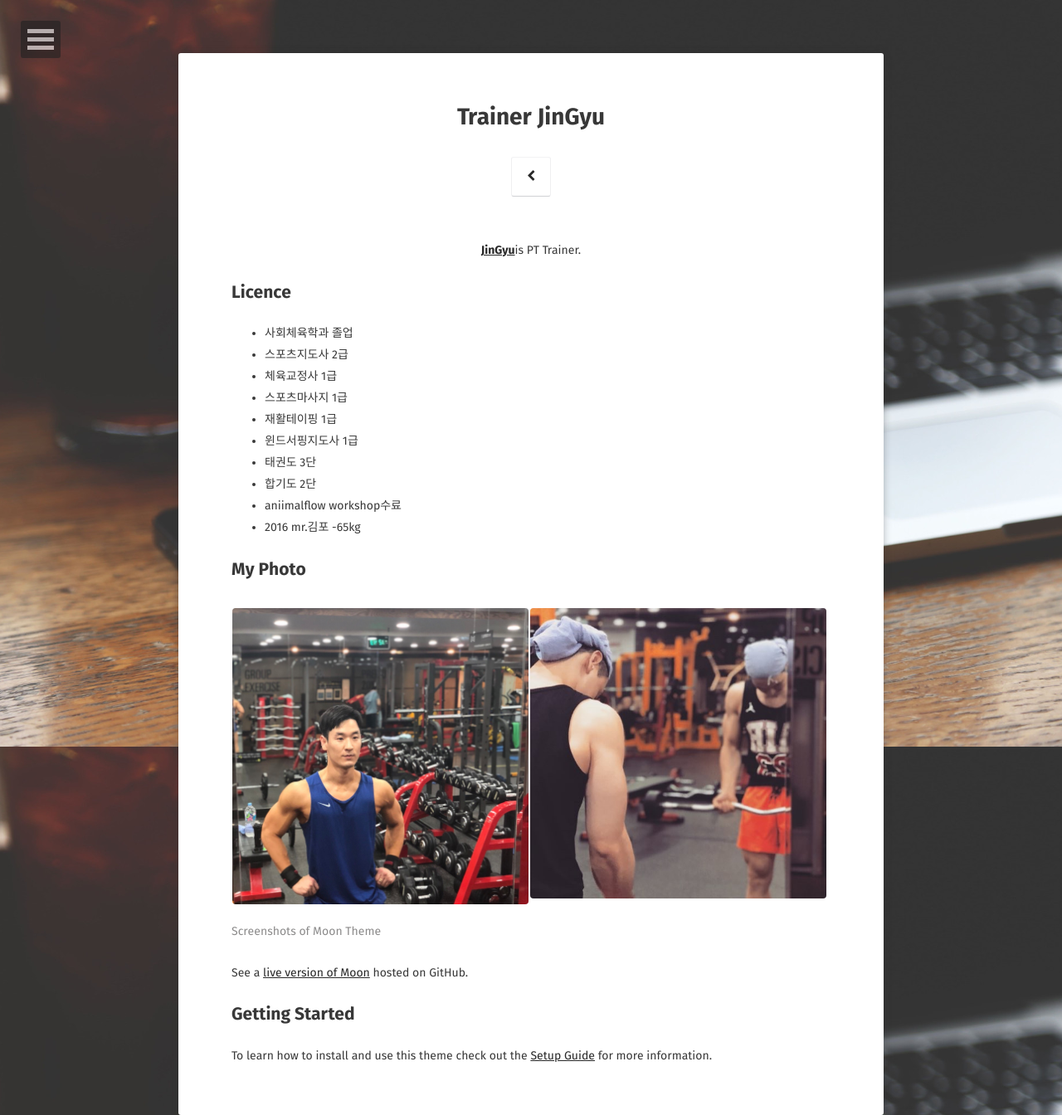
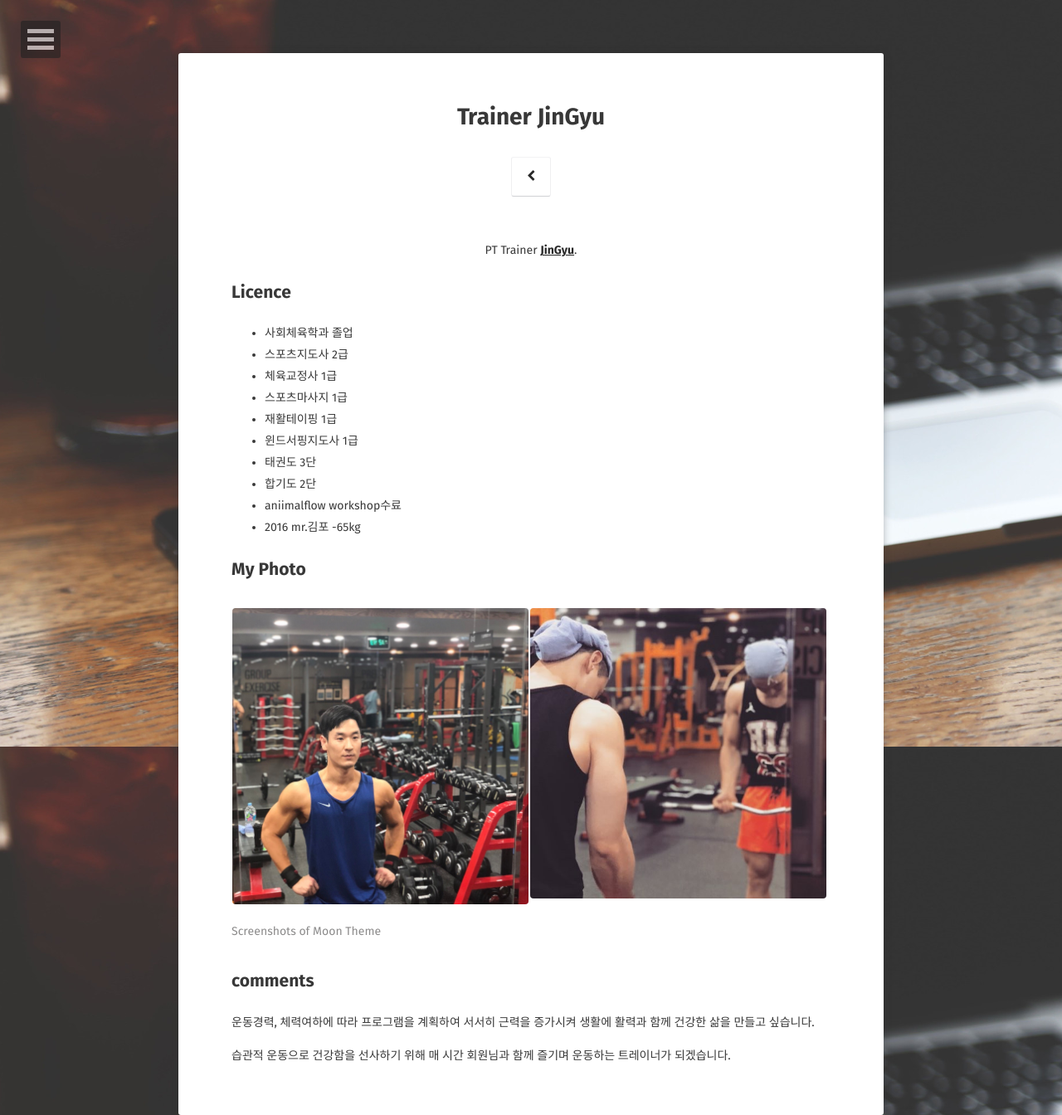
Before and after one commit to JinGyuWee/PT, a Jekyll site: the page built from about/index.md, in a window 1280 px wide. Shown: the whole page at 83% size. Built offline with Jekyll 4.4.1, drawn with Linux system fonts in a browser that asks for light colours; some web fonts are replaced.

Commit message:
add comments

```diff
--- a/about/index.md
+++ b/about/index.md
@@ -6,7 +6,7 @@ date: 2016-03-21
 comments: false
 ---
 
-<center><a href="https://jingyuwee.github.io/PT/"><b>JinGyu</b></a>is PT Trainer.</center>
+<center>PT Trainer <a href="https://jingyuwee.github.io/PT/"><b>JinGyu</b></a>.</center>
 
 ## Licence
 * 사회체육학과 졸업
@@ -28,8 +28,8 @@ comments: false
 {% endcapture %}
 {% include gallery images=images caption="Screenshots of Moon Theme" cols=2 %}
 
-See a [live version of Moon](http://taylantatli.github.io/Moon) hosted on GitHub.
+## comments
 
-## Getting Started
+운동경력, 체력여하에 따라 프로그램을 계획하여 서서히 근력을 증가시켜 생활에 활력과 함께 건강한 삶을 만들고 싶습니다.
 
-To learn how to install and use this theme check out the [Setup Guide](http://taylantatli.me/Moon/moon-theme/) for more information.
+습관적 운동으로 건강함을 선사하기 위해 매 시간 회원님과 함께 즐기며 운동하는 트레이너가 되겠습니다.
```
